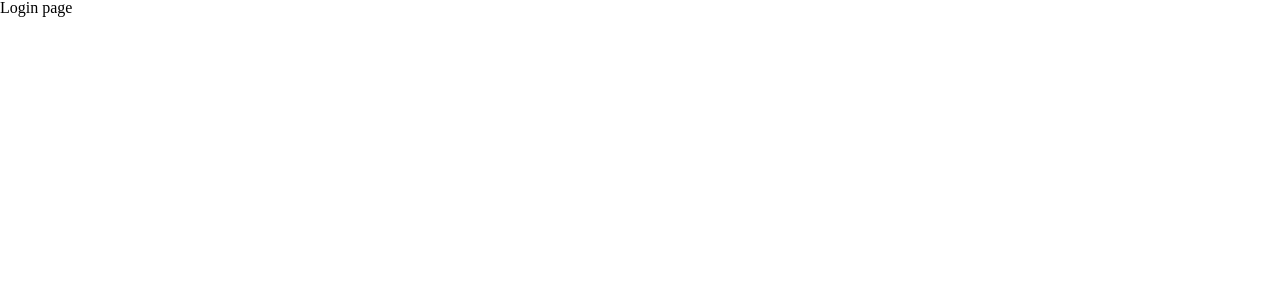
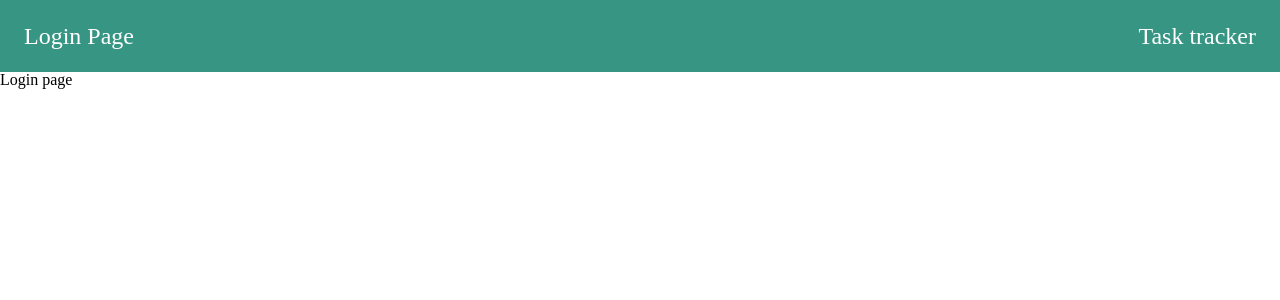
Before and after one commit to rav1ll/itis-frontend-app, a React (Create React App) app: page / in a window 1280 px wide. Shown: the top 300 px of the page. Built offline with nearby package versions, Linux system fonts and the light colour scheme.

Commit message:
created header

```diff
--- /dev/null
+++ b/src/components/DefaultLayout/DefaultLayout.js
@@ -0,0 +1,15 @@
+import React from "react";
+
+import {Header, HeaderTitle, AppName} from './components'
+
+export default function DefaultLayout({title, children}) {
+    return <div>
+        <Header>
+            <HeaderTitle>{title}</HeaderTitle>
+            <AppName>Task tracker</AppName>
+        </Header>
+        <main>
+            {children}
+        </main>
+    </div>
+}
--- /dev/null
+++ b/src/components/DefaultLayout/components.js
@@ -0,0 +1,22 @@
+import styled from "styled-components";
+
+
+export const Header =styled.header`
+  position: sticky;
+  display: flex;
+  justify-content: space-between;
+  padding: 1.5em;
+
+  background-color: #379683;
+
+`;
+
+export const HeaderTitle = styled.h1`
+  font-size: 1.5em;
+  color: #ffff;
+ `
+
+export const AppName = styled.div`
+ font-size: 1.5em;
+ color: #ffff;
+`
--- /dev/null
+++ b/src/globals/styles.js
@@ -0,0 +1,8 @@
+import { createGlobalStyle } from 'styled-components'
+
+export default createGlobalStyle`
+  @import url("https://fonts.googleapis.com/css2?family=ZCOOL+QingKe+HuangYou&display=swap");
+  body {
+    font-family: 'ZCOOL QingKe HuangYou', cursive;
+  }
+`
--- a/src/index.js
+++ b/src/index.js
@@ -1,11 +1,15 @@
 import React from 'react';
 import ReactDOM from 'react-dom';
-import App from './App';
+
 import 'reset-css/reset.css'
 
+import App from './App';
+import GlobalStyles from './globals/styles'
+
 ReactDOM.render(
-  <React.StrictMode>
-    <App />
-  </React.StrictMode>,
-  document.getElementById('root')
+    <React.StrictMode>
+        <GlobalStyles/>
+        <App/>
+    </React.StrictMode>,
+    document.getElementById('root')
 );
--- a/src/pages/Login.js
+++ b/src/pages/Login.js
@@ -1,5 +1,6 @@
 import React from "react";
+import DefaultLayout from "../components/DefaultLayout/DefaultLayout";
 
 export default function Login() {
-    return <div>Login page</div>
+    return <DefaultLayout title={'Login Page'}>Login page</DefaultLayout>
 }
```
